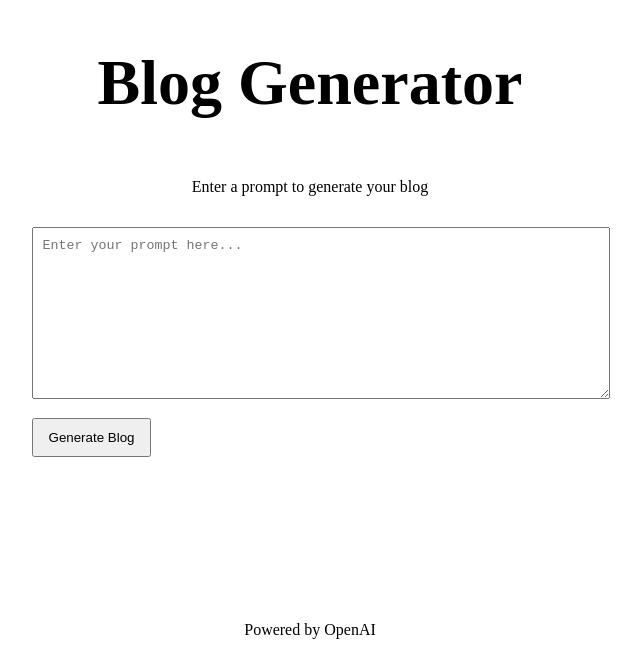
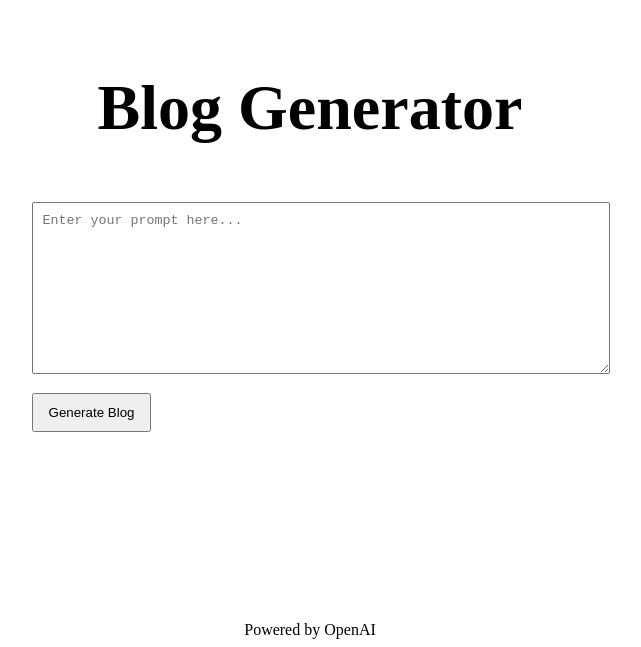
Before and after one commit to Apeiro25/odysshoes-blog-creator, a Next.js app: page / in a window 1280 px wide. Shown: the part 169-816 px from the top of the page, without its empty margins (330-971 px from the left). Built offline with nearby package versions, Linux system fonts and the light colour scheme.

Commit message:
fix index.js

```diff
--- a/pages/index.js
+++ b/pages/index.js
@@ -1,7 +1,28 @@
 import Head from 'next/head';
 import styles from '../styles/Home.module.css';
+import { useState } from 'react';
 
 export default function Home() {
+  const [prompt, setPrompt] = useState('');
+  const [blog, setBlog] = useState('');
+
+  const handleSubmit = async (e) => {
+    e.preventDefault();
+    try {
+      const response = await fetch('/api/generate', {
+        method: 'POST',
+        headers: {
+          'Content-Type': 'application/json',
+        },
+        body: JSON.stringify({ prompt }),
+      });
+      const data = await response.json();
+      setBlog(data.blog); // Update blog text
+    } catch (error) {
+      console.error('Error generating blog:', error);
+    }
+  };
+
   return (
     <div className={styles.container}>
       <Head>
@@ -12,11 +33,25 @@ export default function Home() {
 
       <main className={styles.main}>
         <h1 className={styles.titleClass}>Blog Generator</h1>
-        <p className={styles.descriptionClass}>Enter a prompt to generate your blog</p>
-        <form>
-          <textarea className={styles.textareaClass} placeholder="Enter your prompt here..." rows="10" cols="50" />
+        <form onSubmit={handleSubmit}>
+          <textarea
+            className={styles.textareaClass}
+            placeholder="Enter your prompt here..."
+            rows="10"
+            cols="50"
+            value={prompt}
+            onChange={(e) => setPrompt(e.target.value)}
+          />
           <button type="submit" className={styles.buttonClass}>Generate Blog</button>
         </form>
+
+        {blog && (
+          <div className={styles.blogOutput}>
+            <h2>Generated Blog</h2>
+            <p>{blog}</p>
+          </div>
+        )}
+
       </main>
 
       <footer className={styles.footer}>
```
Also changed, not shown: 1 other file (tests, documents, lock files or other folders).
